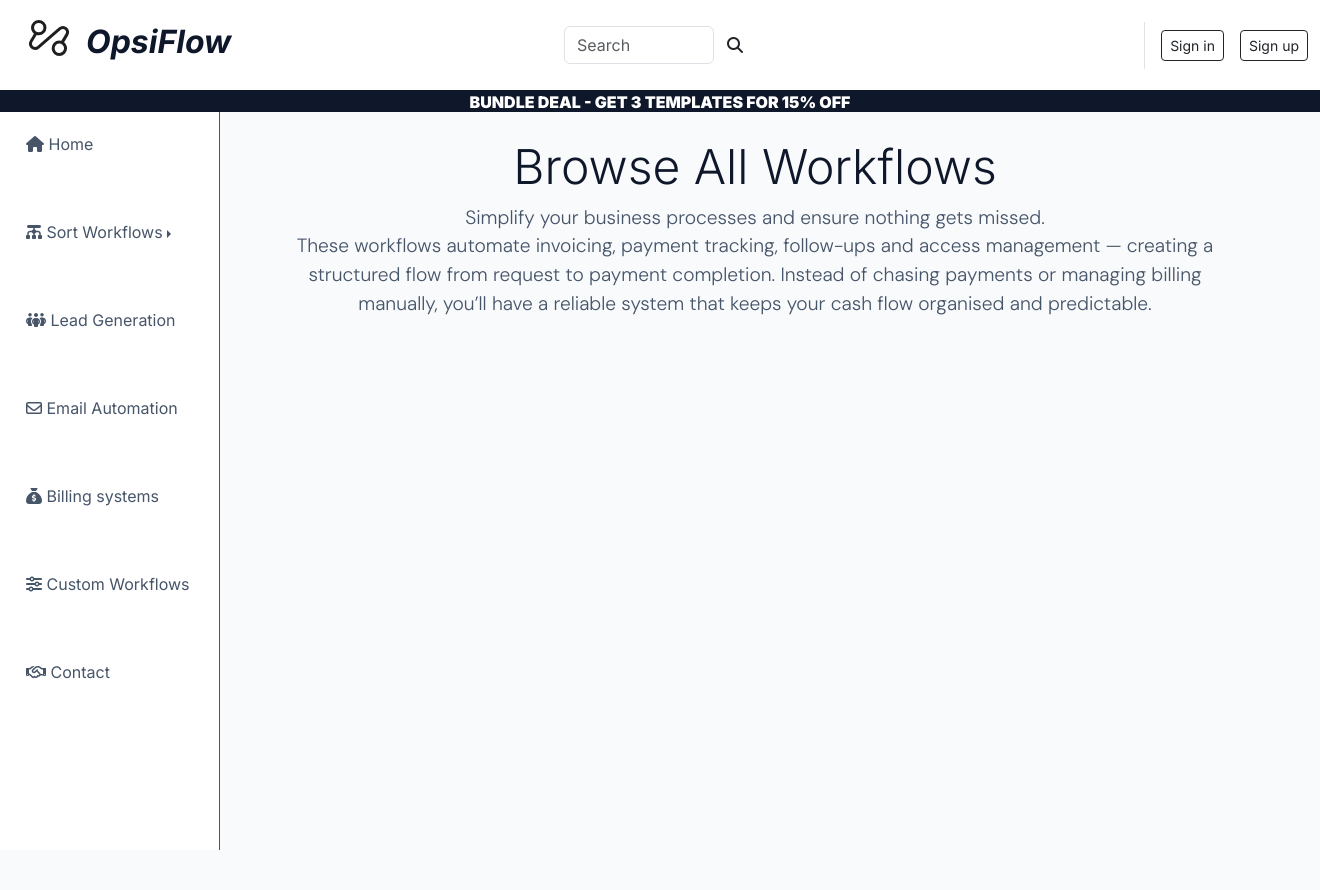
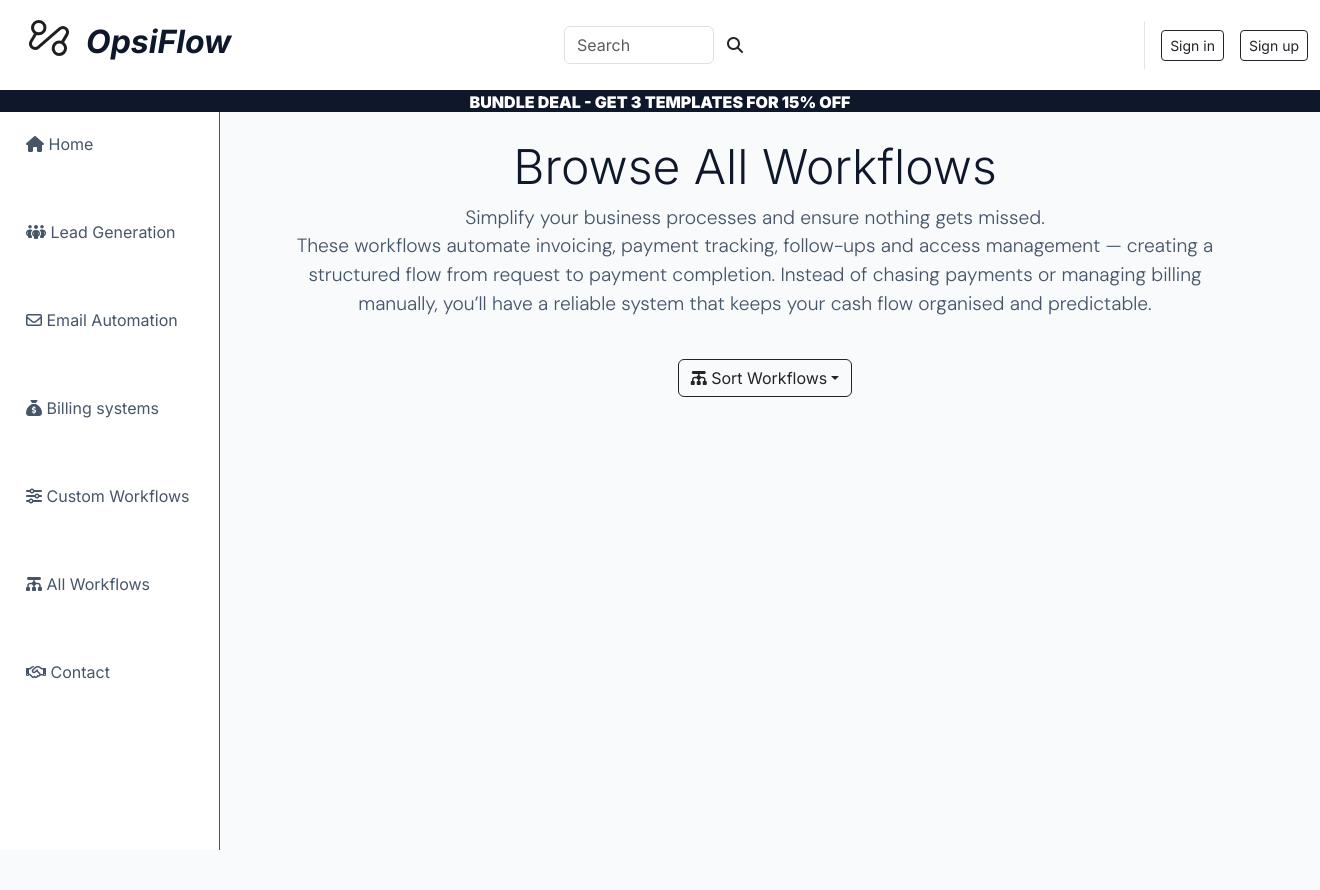
Before and after one commit to Karla-Stein/opsiflow, a Django app: page /products/ in a window 1320 px wide. Shown: the top 890 px of the page. Run offline with Django 4.2, Linux system fonts and the light colour scheme; data that the repository does not hold is empty; some libraries are stand-ins or nearby versions.

Commit message:
Add all workflow link to nav and move sorting

```diff
--- a/products/templates/products/products.html
+++ b/products/templates/products/products.html
@@ -8,10 +8,10 @@
 {% block content %}
 <div class="container">
     <div class="row justify-content-center justify-content-lg-end">
-        <div class="col-10 offset-lg-2 my-5 text-center">
+        <div class="col-10 offset-lg-2 mt-5 text-center">
             {% if current_categories %}
             {% for category in current_categories %}
-            <h2 display="5">{{ category.friendly_name }}</h2>
+            <h2 class="display-5 my-5">{{ category.friendly_name }}</h2>
             {% if category.friendly_name == "Email Automation" %}
             <p class="index-p">Capture and organise interest in your business automatically.
                 <br>
@@ -52,6 +52,18 @@
                 manually, you’ll have a reliable system that keeps your cash flow organised and predictable.</p>
             {% endif %}
         </div>
+        <div class="row justify-content-center">
+            <div class="dropdown my-4 text-center offset-lg-2">
+                <button class="btn btn-outline-dark dropdown-toggle" type="button" data-bs-toggle="dropdown"><i class="fa-solid fa-chart-diagram"></i>
+                    Sort Workflows</button>
+                <ul id="sorting-dropdown" class="dropdown-menu border-0 shadow-sm" aria-labelledby="all-products-link">
+                    <li><a href="{% url 'products' %}?sort=price&direction=asc" class="dropdown-item"><i class="fa-solid fa-dollar-sign"></i> By Lowest Price</a></li>
+                    <li><a href="{% url 'products' %}?sort=complexity&direction=asc" class="dropdown-item "><i class="fa-solid fa-screwdriver-wrench"></i> By Least Complexity</a></li>
+                    <li><a href="{% url 'products' %}?sort=name&direction=asc" class="dropdown-item "><i class="fa-solid fa-arrow-up-a-z"></i> By name A - Z</a></li>
+                    <a href="{% url 'products' %}" class="dropdown-item">All Workflows</a>
+                </ul>
+            </div>
+        </div>
         {% for product in products %}
         <div class="col-8 col-md-6 col-lg-4 product-card mx-5 d-flex flex-column justify-content-center">
             <div id="images" class="text-center">
--- a/templates/base.html
+++ b/templates/base.html
@@ -58,23 +58,6 @@
                     <li class="nav-item my-4">
                         <a class="nav-link" href="{% url 'home' %}"><i class="fa-solid fa-house"></i> Home</a>
                     </li>
-                    <!-- sort by dropdown  -->
-                    <li class="nav-item dropdown my-4">
-                        <a class="nav-link dropdown-toggle" href="#" data-bs-toggle="dropdown" aria-haspopup="true"
-                            aria-expanded="false"><i class="fa-solid fa-chart-diagram"></i>
-                            Sort Workflows</a>
-                        <div id="sorting-dropdown" class="dropdown-menu border-0 shadow-sm"
-                            aria-labelledby="all-products-link">
-                            <a href="{% url 'products' %}?sort=price&direction=asc" class="dropdown-item"><i
-                                    class="fa-solid fa-dollar-sign"></i> By Lowest Price</a>
-                            <a href="{% url 'products' %}?sort=complexity&direction=asc" class="dropdown-item "><i
-                                    class="fa-solid fa-screwdriver-wrench"></i> By Least Complexity</a>
-                            <a href="{% url 'products' %}?sort=name&direction=asc" class="dropdown-item "><i
-                                    class="fa-solid fa-arrow-up-a-z"></i> By name A - Z</a>
-                            <a href="{% url 'products' %}" class="dropdown-item">All Workflows</a>
-                        </div>
-                    </li>
-
                     <li class="nav-item my-4">
                         <a class="nav-link" href="{% url 'products' %}?category=lead_generation"><i
                                 class="fa-solid fa-people-group"></i> Lead Generation</a>
@@ -90,6 +73,9 @@
                     <li class="nav-item my-4">
                         <a class="nav-link" href="{% url 'products' %}?category=custom_workflows"><i
                                 class="fa-solid fa-sliders"></i> Custom Workflows</a>
+                    </li>
+                    <li class="nav-item my-4">
+                        <a class="nav-link" href="{% url 'products' %}"><i class="fa-solid fa-chart-diagram"></i> All Workflows</a>
                     </li>
                     <li class="nav-item my-4">
                         <a class="nav-link" href="#"><i class="fa-regular fa-handshake"></i> Contact</a>
--- a/templates/includes/desktop_side_panel.html
+++ b/templates/includes/desktop_side_panel.html
@@ -7,16 +7,6 @@
                          <a class="nav-link" href="{% url 'home' %}"><i class="fa-solid fa-house"></i>  Home</a>
                      </li>
                      <!-- sort by dropdown  -->
-                    <li class="nav-item dropend my-4">
-                        <a class="nav-link dropdown-toggle" href="#" data-bs-toggle="dropdown" aria-haspopup="true" aria-expanded="false"><i class="fa-solid fa-chart-diagram"></i>
-                            Sort Workflows</a>
-                        <div id="sorting-dropdown" class="dropdown-menu border-0 shadow-sm" aria-labelledby="all-products-link">
-                            <a href="{% url 'products' %}?sort=price&direction=asc" class="dropdown-item"><i class="fa-solid fa-dollar-sign"></i> By Lowest Price</a>
-                            <a href="{% url 'products' %}?sort=complexity&direction=asc" class="dropdown-item "><i class="fa-solid fa-screwdriver-wrench"></i> By Least Complexity</a>
-                            <a href="{% url 'products' %}?sort=name&direction=asc" class="dropdown-item "><i class="fa-solid fa-arrow-up-a-z"></i> By name A - Z</a>
-                            <a href="{% url 'products' %}" class="dropdown-item">All Workflows</a>
-                        </div>
-                    </li>
                      <li class="nav-item my-4">
                          <a class="nav-link" href="{% url 'products' %}?category=lead_generation"><i class="fa-solid fa-people-group"></i>  Lead Generation</a>
                      </li>
@@ -30,6 +20,9 @@
                          <a class="nav-link" href="{% url 'products' %}?category=custom_workflows"><i class="fa-solid fa-sliders"></i>  Custom Workflows</a>
                      </li>
                      <li class="nav-item my-4">
+                         <a class="nav-link" href="{% url 'products' %}"><i class="fa-solid fa-chart-diagram"></i>  All Workflows</a>
+                     </li>
+                     <li class="nav-item my-4">
                          <a class="nav-link" href="#"><i class="fa-regular fa-handshake"></i>  Contact</a>
                      </li>
                  </ul>
```
